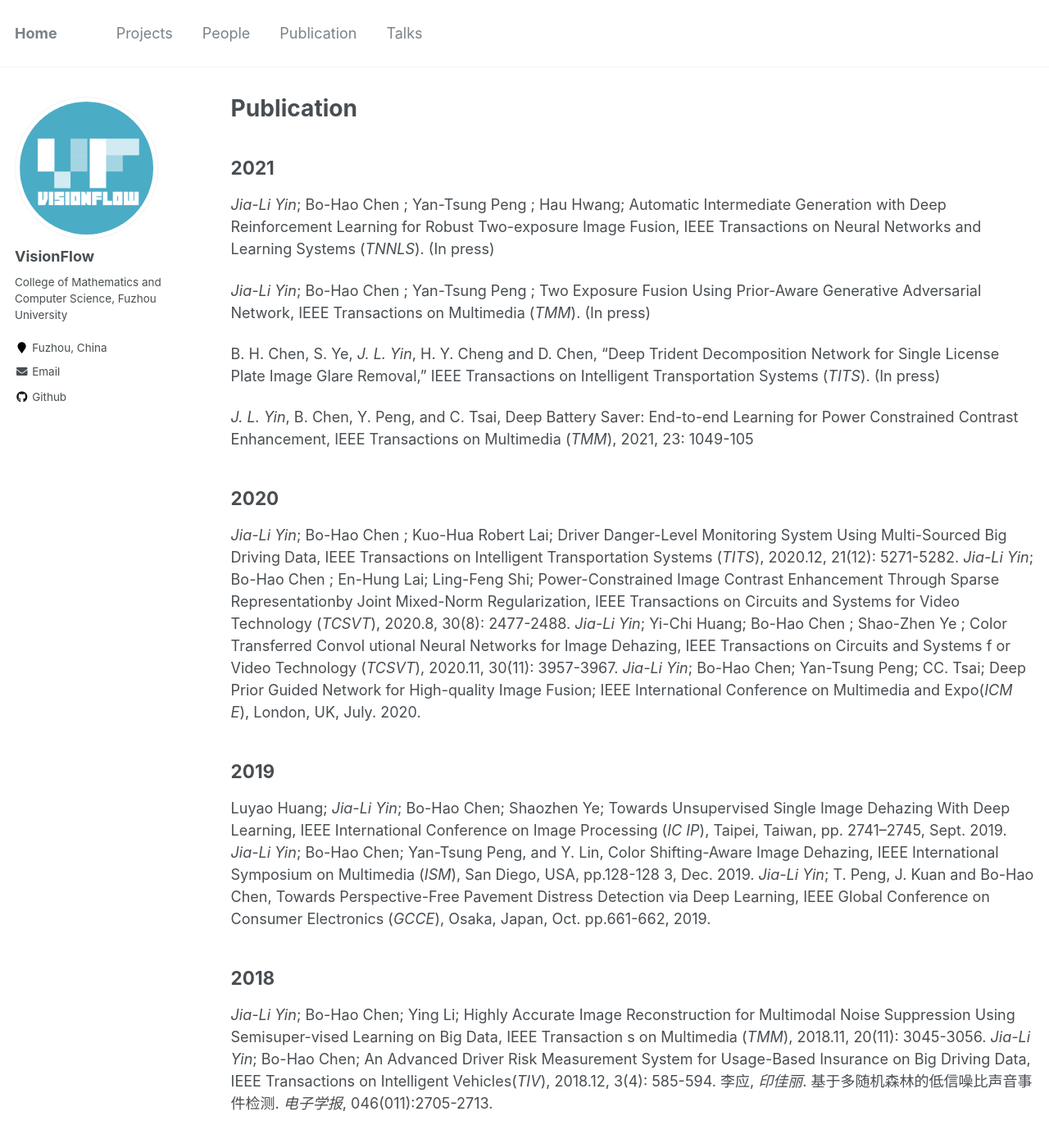
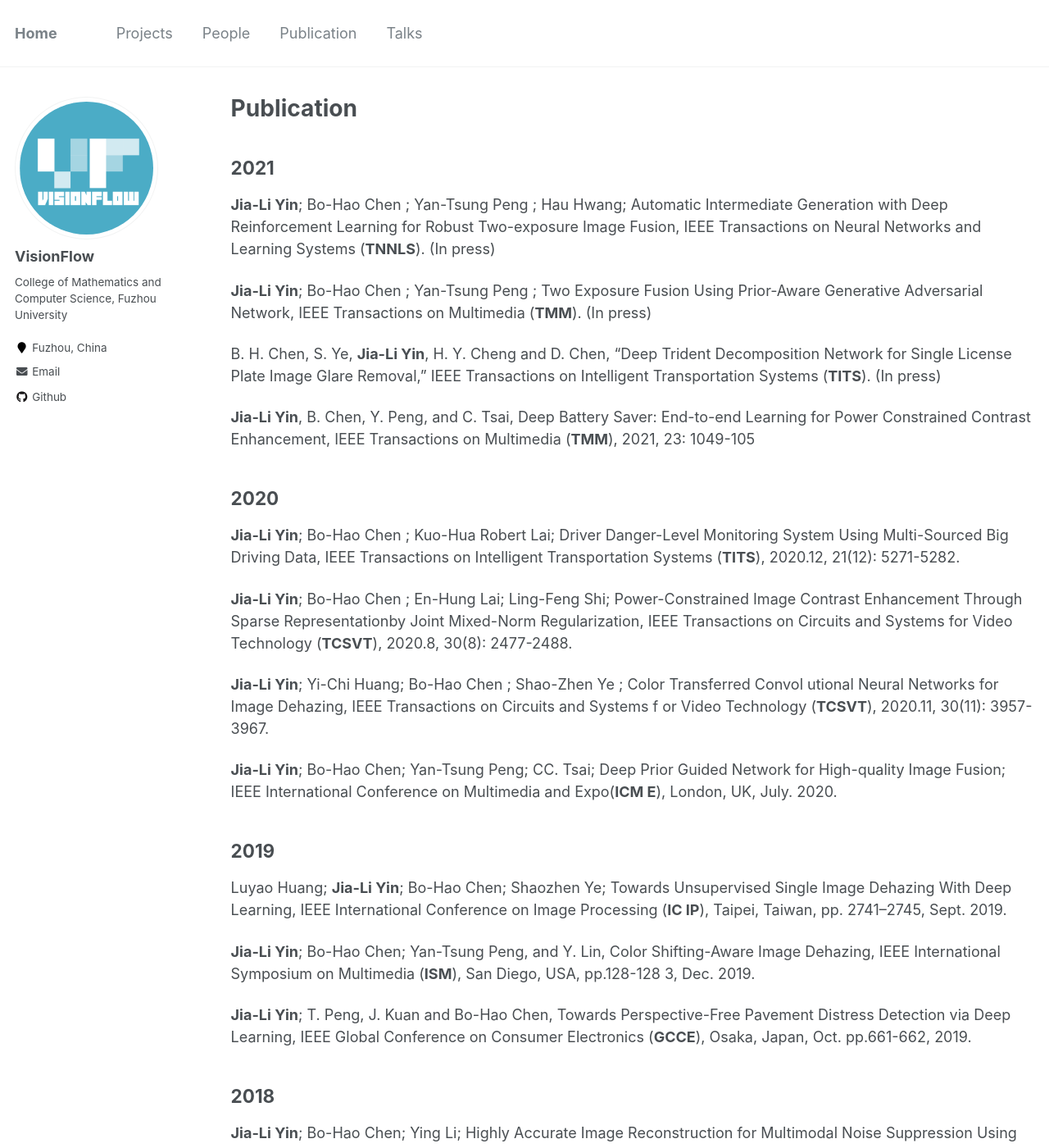
Before and after one commit to VisionFlow/visionflow.github.io, a Jekyll site: the page built from _pages/publication.md, in a window 1280 px wide and 1400 px high. Shown: the whole window at 82% size. Built offline with Jekyll 4.4.1, drawn with Linux system fonts in a browser that asks for light colours; some of the changed text lies outside the part shown.

Commit message:
Update publication.md

```diff
--- a/_pages/publication.md
+++ b/_pages/publication.md
@@ -6,38 +6,45 @@ author_profile: true
 ---
 2021
 ----
-_Jia-Li Yin_; Bo-Hao Chen ; Yan-Tsung Peng ; Hau Hwang; Automatic Intermediate Generation with Deep Reinforcement Learning for Robust Two-exposure Image Fusion, IEEE Transactions on Neural Networks and Learning Systems (_TNNLS_). (In press)
+**Jia-Li Yin**; Bo-Hao Chen ; Yan-Tsung Peng ; Hau Hwang; Automatic Intermediate Generation with Deep Reinforcement Learning for Robust Two-exposure Image Fusion, IEEE Transactions on Neural Networks and Learning Systems (**TNNLS**). (In press)
 
-_Jia-Li Yin_; Bo-Hao Chen ; Yan-Tsung Peng ; Two Exposure Fusion Using Prior-Aware Generative Adversarial Network, IEEE Transactions on Multimedia (_TMM_). (In press)
+**Jia-Li Yin**; Bo-Hao Chen ; Yan-Tsung Peng ; Two Exposure Fusion Using Prior-Aware Generative Adversarial Network, IEEE Transactions on Multimedia (**TMM**). (In press)
 
-B. H. Chen, S. Ye, _J. L. Yin_, H. Y. Cheng and D. Chen, “Deep Trident Decomposition Network for Single License Plate Image Glare Removal,” IEEE Transactions on Intelligent Transportation Systems (_TITS_). (In press)
+B. H. Chen, S. Ye, **Jia-Li Yin**, H. Y. Cheng and D. Chen, “Deep Trident Decomposition Network for Single License Plate Image Glare Removal,” IEEE Transactions on Intelligent Transportation Systems (**TITS**). (In press)
 
-_J. L. Yin_, B. Chen, Y. Peng, and C. Tsai, Deep Battery Saver: End-to-end Learning for Power Constrained Contrast Enhancement, IEEE Transactions on Multimedia (_TMM_), 2021, 23: 1049-105
+**Jia-Li Yin**, B. Chen, Y. Peng, and C. Tsai, Deep Battery Saver: End-to-end Learning for Power Constrained Contrast Enhancement, IEEE Transactions on Multimedia (**TMM**), 2021, 23: 1049-105
 
 2020
 ----
-_Jia-Li Yin_; Bo-Hao Chen ; Kuo-Hua Robert Lai; Driver Danger-Level Monitoring System Using Multi-Sourced Big Driving Data, IEEE Transactions on Intelligent Transportation
-Systems (_TITS_), 2020.12, 21(12): 5271-5282.
-_Jia-Li Yin_; Bo-Hao Chen ; En-Hung Lai; Ling-Feng Shi; Power-Constrained Image Contrast Enhancement Through Sparse Representationby Joint Mixed-Norm Regularization, IEEE
-Transactions on Circuits and Systems for Video Technology (_TCSVT_), 2020.8, 30(8): 2477-2488.
-_Jia-Li Yin_; Yi-Chi Huang; Bo-Hao Chen ; Shao-Zhen Ye ; Color Transferred Convol utional Neural Networks for Image Dehazing, IEEE Transactions on Circuits and Systems f
-or Video Technology (_TCSVT_), 2020.11, 30(11): 3957-3967.
-_Jia-Li Yin_; Bo-Hao Chen; Yan-Tsung Peng; CC. Tsai; Deep Prior Guided Network for High-quality Image Fusion; IEEE International Conference on Multimedia and Expo(_ICM
-E_), London, UK, July. 2020.
+**Jia-Li Yin**; Bo-Hao Chen ; Kuo-Hua Robert Lai; Driver Danger-Level Monitoring System Using Multi-Sourced Big Driving Data, IEEE Transactions on Intelligent Transportation
+Systems (**TITS**), 2020.12, 21(12): 5271-5282.
+
+**Jia-Li Yin**; Bo-Hao Chen ; En-Hung Lai; Ling-Feng Shi; Power-Constrained Image Contrast Enhancement Through Sparse Representationby Joint Mixed-Norm Regularization, IEEE
+Transactions on Circuits and Systems for Video Technology (**TCSVT**), 2020.8, 30(8): 2477-2488.
+
+**Jia-Li Yin**; Yi-Chi Huang; Bo-Hao Chen ; Shao-Zhen Ye ; Color Transferred Convol utional Neural Networks for Image Dehazing, IEEE Transactions on Circuits and Systems f
+or Video Technology (**TCSVT**), 2020.11, 30(11): 3957-3967.
+
+**Jia-Li Yin**; Bo-Hao Chen; Yan-Tsung Peng; CC. Tsai; Deep Prior Guided Network for High-quality Image Fusion; IEEE International Conference on Multimedia and Expo(**ICM
+E**), London, UK, July. 2020.
 
 2019
 ----
-Luyao Huang; _Jia-Li Yin_; Bo-Hao Chen; Shaozhen Ye; Towards Unsupervised Single Image Dehazing With Deep Learning, IEEE International Conference on Image Processing (_IC
-IP_), Taipei, Taiwan, pp. 2741--2745, Sept. 2019.
-_Jia-Li Yin_; Bo-Hao Chen; Yan-Tsung Peng, and Y. Lin, Color Shifting-Aware Image Dehazing, IEEE International Symposium on Multimedia (_ISM_), San Diego, USA, pp.128-128
+Luyao Huang; **Jia-Li Yin**; Bo-Hao Chen; Shaozhen Ye; Towards Unsupervised Single Image Dehazing With Deep Learning, IEEE International Conference on Image Processing (**IC
+IP**), Taipei, Taiwan, pp. 2741--2745, Sept. 2019.
+
+**Jia-Li Yin**; Bo-Hao Chen; Yan-Tsung Peng, and Y. Lin, Color Shifting-Aware Image Dehazing, IEEE International Symposium on Multimedia (**ISM**), San Diego, USA, pp.128-128
 3, Dec. 2019.
-_Jia-Li Yin_; T. Peng, J. Kuan and Bo-Hao Chen, Towards Perspective-Free Pavement Distress Detection via Deep Learning, IEEE Global Conference on Consumer Electronics
-(_GCCE_), Osaka, Japan, Oct. pp.661-662, 2019.
+
+**Jia-Li Yin**; T. Peng, J. Kuan and Bo-Hao Chen, Towards Perspective-Free Pavement Distress Detection via Deep Learning, IEEE Global Conference on Consumer Electronics
+(**GCCE**), Osaka, Japan, Oct. pp.661-662, 2019.
 
 2018
 ----
-_Jia-Li Yin_; Bo-Hao Chen; Ying Li; Highly Accurate Image Reconstruction for Multimodal Noise Suppression Using Semisuper-vised Learning on Big Data, IEEE Transaction
-s on Multimedia (_TMM_), 2018.11, 20(11): 3045-3056.
-_Jia-Li Yin_; Bo-Hao Chen; An Advanced Driver Risk Measurement System for Usage-Based Insurance on Big Driving Data, IEEE Transactions on Intelligent Vehicles(_TIV_),
+**Jia-Li Yin**; Bo-Hao Chen; Ying Li; Highly Accurate Image Reconstruction for Multimodal Noise Suppression Using Semisuper-vised Learning on Big Data, IEEE Transaction
+s on Multimedia (**TMM**), 2018.11, 20(11): 3045-3056.
+
+**Jia-Li Yin**; Bo-Hao Chen; An Advanced Driver Risk Measurement System for Usage-Based Insurance on Big Driving Data, IEEE Transactions on Intelligent Vehicles(**TIV**),
 2018.12, 3(4): 585-594.
-李应, _印佳丽_. 基于多随机森林的低信噪比声音事件检测. _电子学报_, 046(011):2705-2713.
+
+李应, **印佳丽**. 基于多随机森林的低信噪比声音事件检测. **电子学报**, 046(011):2705-2713.
```
